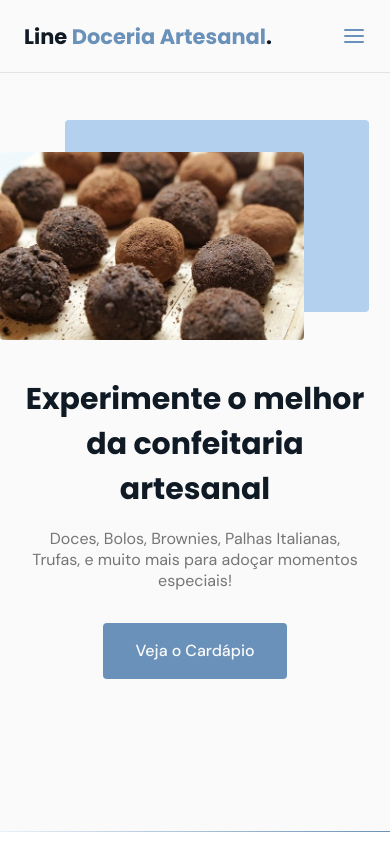
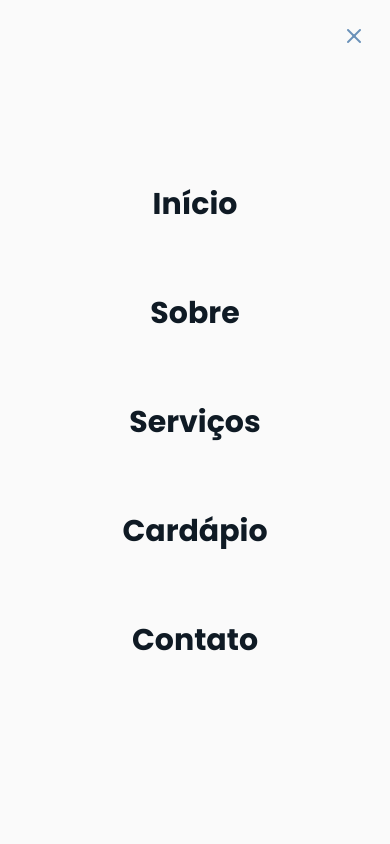
Before and after one commit to hudsonsamuelsantos/landing-page-doceria, a Next.js app: page / in a window 390 px wide. Both pictures are taken after a click on the element 354 px from the left and 36 px from the top of the page. Shown: the top 844 px of the page. Built offline with nearby package versions, Linux system fonts and the light colour scheme; some icons are missing.

Commit message:
:construction: feat: Menu mobile

```diff
--- a/src/components/Nav.jsx
+++ b/src/components/Nav.jsx
@@ -3,7 +3,17 @@ import { useEffect, useRef, useState } from "react"
 export default function Nav() {
 
   const nav = useRef()
+  const link = useRef()
   const [isScroll, setIsScroll] = useState(false)
+  const [isOpenMobileNav, setIsOpenMobileNav] = useState(false)
+
+  const toggleMobileNav = () => {
+    setIsOpenMobileNav(!isOpenMobileNav)
+  }
+
+  const closeMobileNav = () => {
+    setIsOpenMobileNav(false)
+  }
 
   function changeHeaderWhenScroll() {
 
@@ -22,26 +32,26 @@ export default function Nav() {
 
   return (
     <header id="header" className={isScroll ? "scroll" : ""}>
-      <nav className="container" ref={nav}>
+      <nav className={isOpenMobileNav ? "container show" : "container"} ref={nav}>
         <a className="logo" href="#">Line<span> Doceria Artesanal</span>.</a>
 
         <div className="menu">
           <ul className="grid">
-            <li><a className="title" href="#home">Início</a></li>
+            <li><a className="title" href="#home" onClick={closeMobileNav}>Início</a></li>
 
-            <li><a className="title" href="#about">Sobre</a></li>
+            <li><a className="title" href="#about" onClick={closeMobileNav}>Sobre</a></li>
 
-            <li><a className="title" href="#services">Serviços</a></li>
+            <li><a className="title" href="#services" onClick={closeMobileNav}>Serviços</a></li>
 
-            <li><a className="title" href="#menu">Cardápio</a></li>
+            <li><a className="title" href="#menu" onClick={closeMobileNav}>Cardápio</a></li>
 
-            <li><a className="title" href="#contact">Contato</a></li>
+            <li><a className="title" href="#contact" onClick={closeMobileNav}>Contato</a></li>
           </ul>
         </div>
 
-        <div className="toggle icon-menu"></div>
+        <div className="toggle icon-menu" onClick={toggleMobileNav}></div>
 
-        <div className="toggle icon-close"></div>
+        <div className="toggle icon-close" onClick={toggleMobileNav}></div>
       </nav>
     </header>
   )
```
